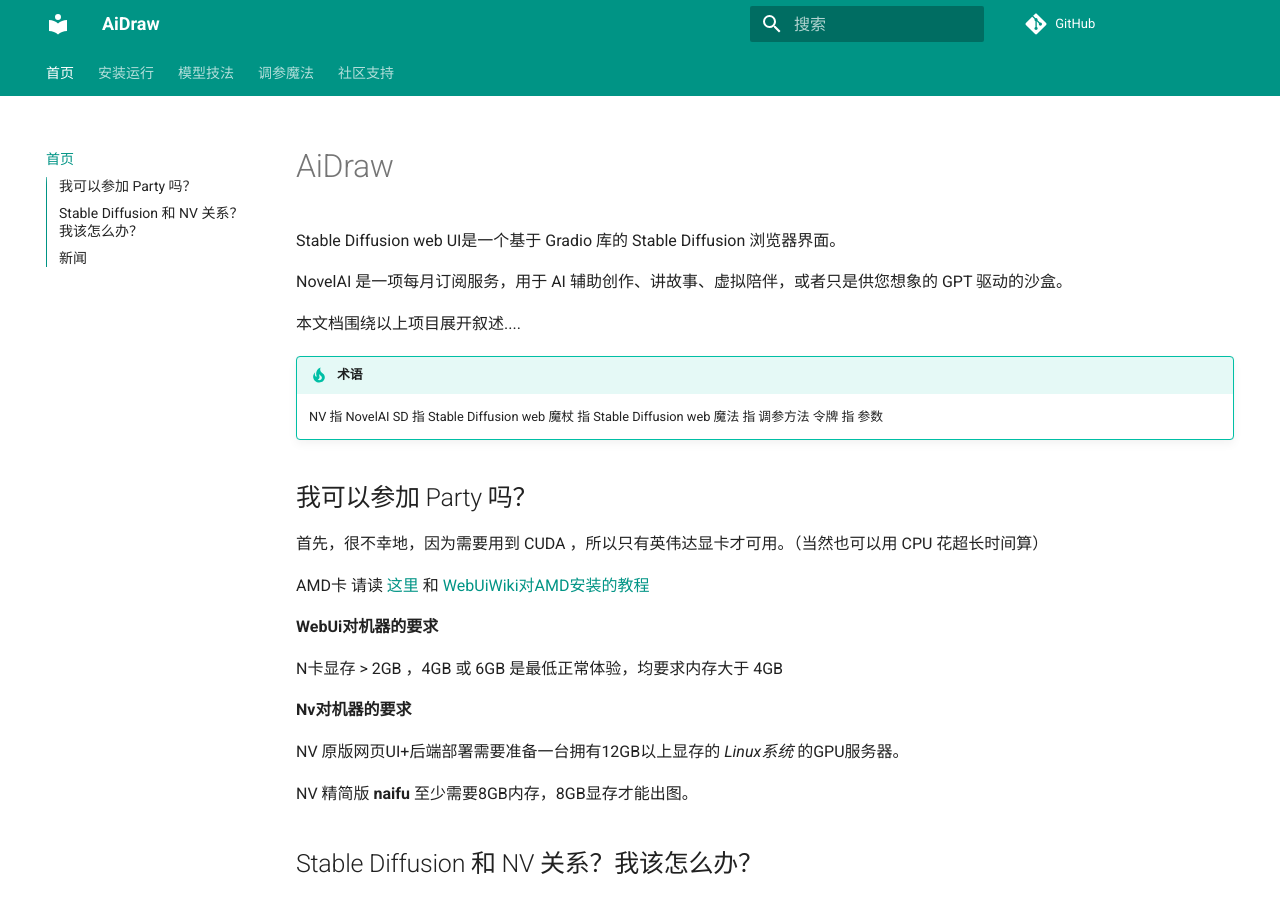
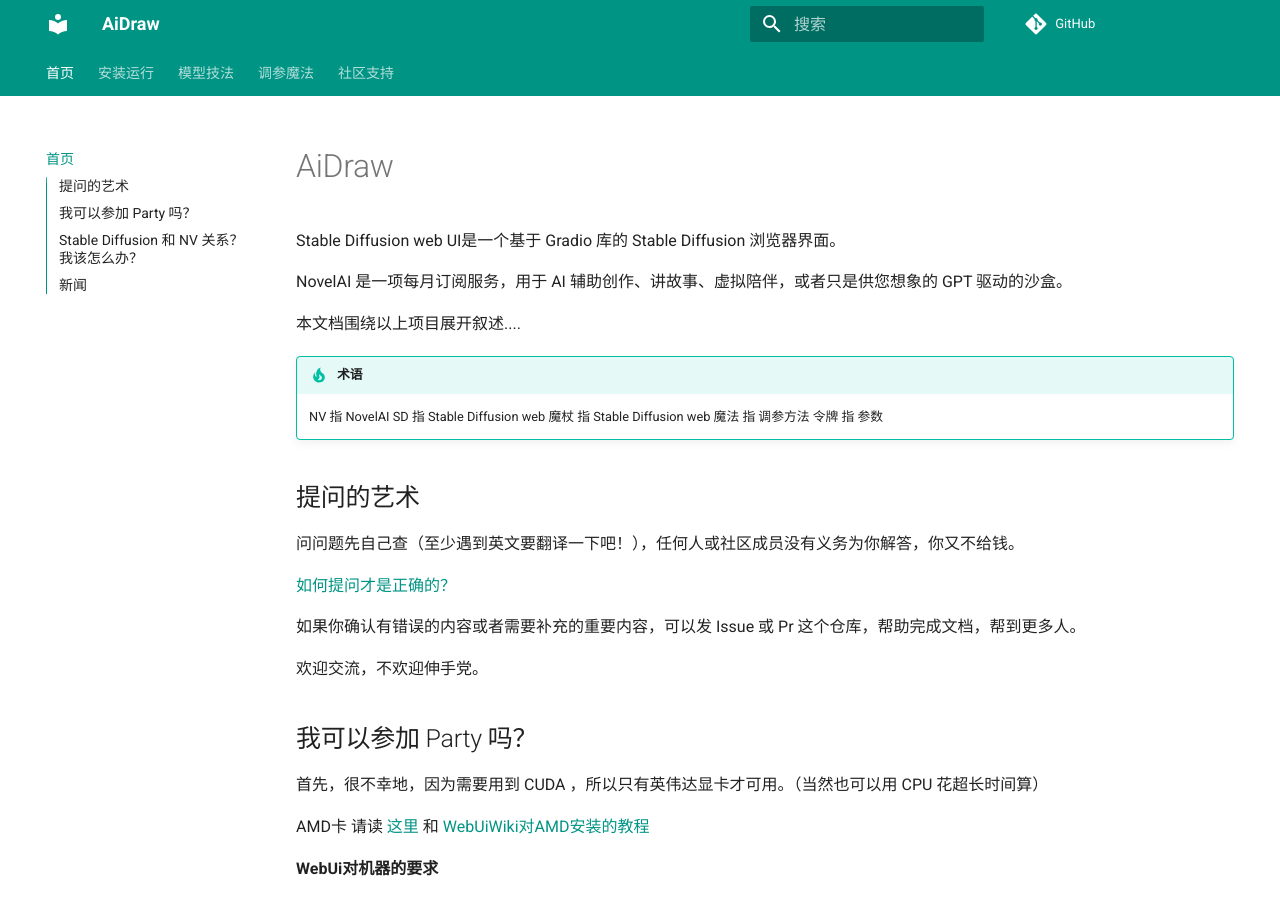
Before and after one commit to sudoskys/StableDiffusionBook, an MkDocs documentation site: the page built from docs/index.md, in a window 1280 px wide and 900 px high. Built offline with MkDocs 1.6.1 and Material for MkDocs 9.7.7, drawn with Linux system fonts in a browser that asks for light colours; comment, search, counter and statistics services are not loaded.

Commit message:
add:code

```diff
--- a/docs/index.md
+++ b/docs/index.md
@@ -6,12 +6,25 @@
 
 本文档围绕以上项目展开叙述....
 
+
+
 !!! tip "术语"
     NV 指 NovelAI
     SD 指 Stable Diffusion web
     魔杖 指 Stable Diffusion web
     魔法 指 调参方法
     令牌 指 参数
+
+## 提问的艺术
+
+问问题先自己查（至少遇到英文要翻译一下吧！），任何人或社区成员没有义务为你解答，你又不给钱。
+
+[如何提问才是正确的？](https://github.com/ryanhanwu/How-To-Ask-Questions-The-Smart-Way/blob/main/README-zh_CN.md)
+
+如果你确认有错误的内容或者需要补充的重要内容，可以发 Issue 或 Pr 这个仓库，帮助完成文档，帮到更多人。
+
+欢迎交流，不欢迎伸手党。
+
 
 ## 我可以参加 Party 吗？
 
```
